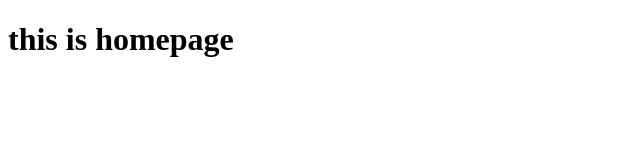
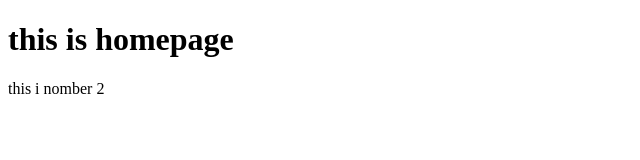
Before and after one commit to jess1104/project001, a plain HTML site: page index.html in a window 1280 px wide. Shown: the whole page, without its empty margins (0-640 px from the left). Drawn offline with Linux system fonts and the light colour scheme.

Commit message:
some new code

```diff
--- a/index.html
+++ b/index.html
@@ -8,5 +8,6 @@
 </head>
 <body>
     <h1>this is homepage</h1>
+    <p>this i nomber 2</p>
 </body>
 </html>
```
Also changed, not shown: 1 other file.
